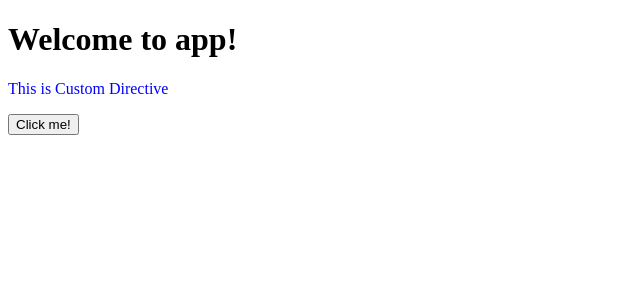
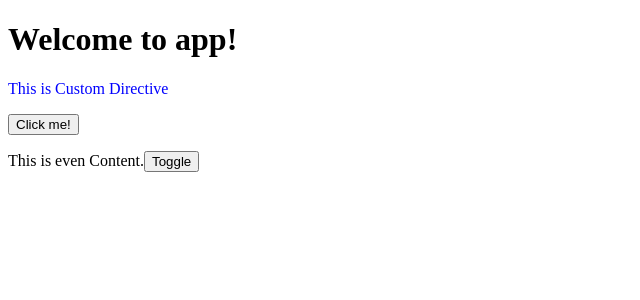
Before and after one commit to shahi-frontend/angular4-project, an Angular app: page / in a window 1280 px wide. Shown: the top 300 px of the page, without its empty margins (0-640 px from the left). Built offline with nearby package versions, Linux system fonts and the light colour scheme.

Commit message:
*ng-If & ng-template

```diff
--- a/src/app/app.component.html
+++ b/src/app/app.component.html
@@ -4,3 +4,9 @@
 <p blueColored>This is Custom Directive</p>
 <app-my-component (clicked)="onClicked($event)"></app-my-component>
 <p>{{ childText }}</p>
+
+<div *ngIf="visible;then evenClicked else oddClicked">This works!</div>
+<button type="button" (click)="toggleDiv()">Toggle</button>
+
+<ng-template #oddClicked>This is odd Content.</ng-template>
+<ng-template #evenClicked>This is even Content.</ng-template>
--- a/src/app/app.component.ts
+++ b/src/app/app.component.ts
@@ -8,7 +8,12 @@ import { Component } from '@angular/core';
 export class AppComponent {
   title = 'app';
   childText = '';
+  visible = true;
   onClicked(value: string) {
     this.childText = value;
   }
+
+  toggleDiv() {
+    this.visible = !this.visible;
+  }
 }
```
